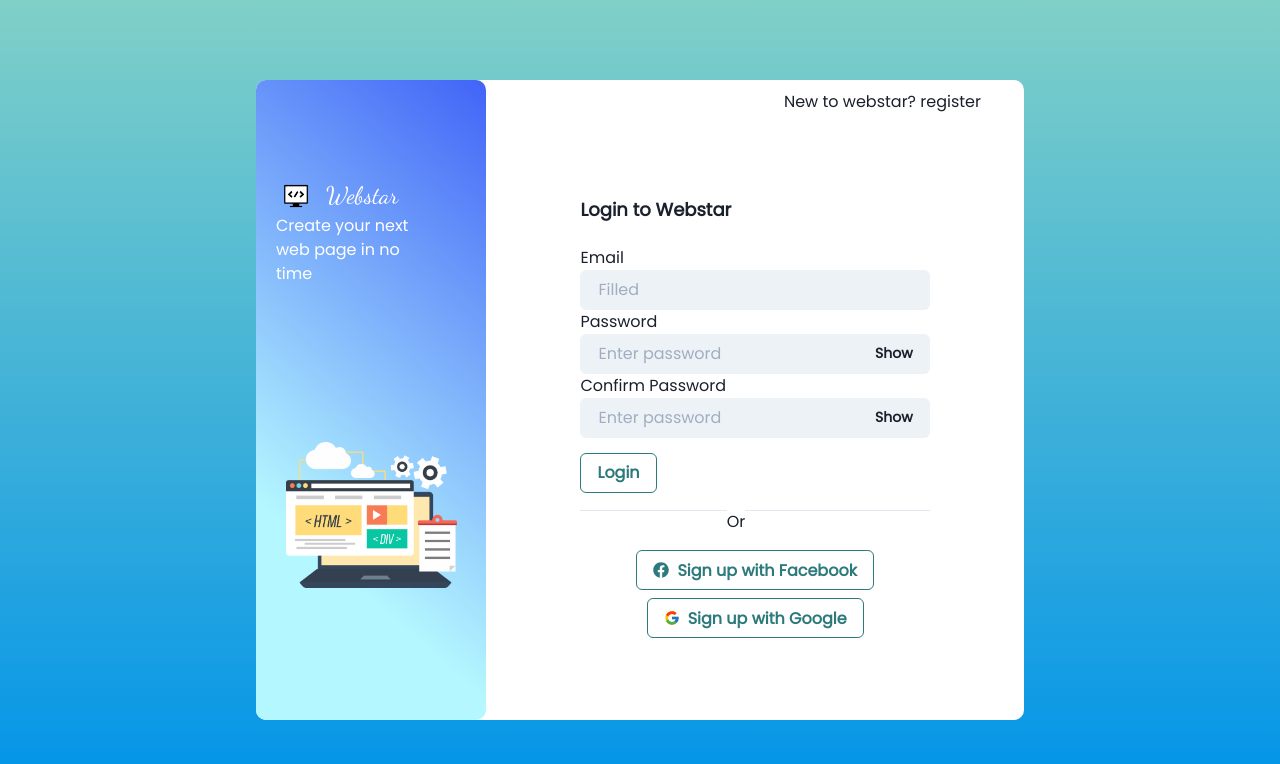
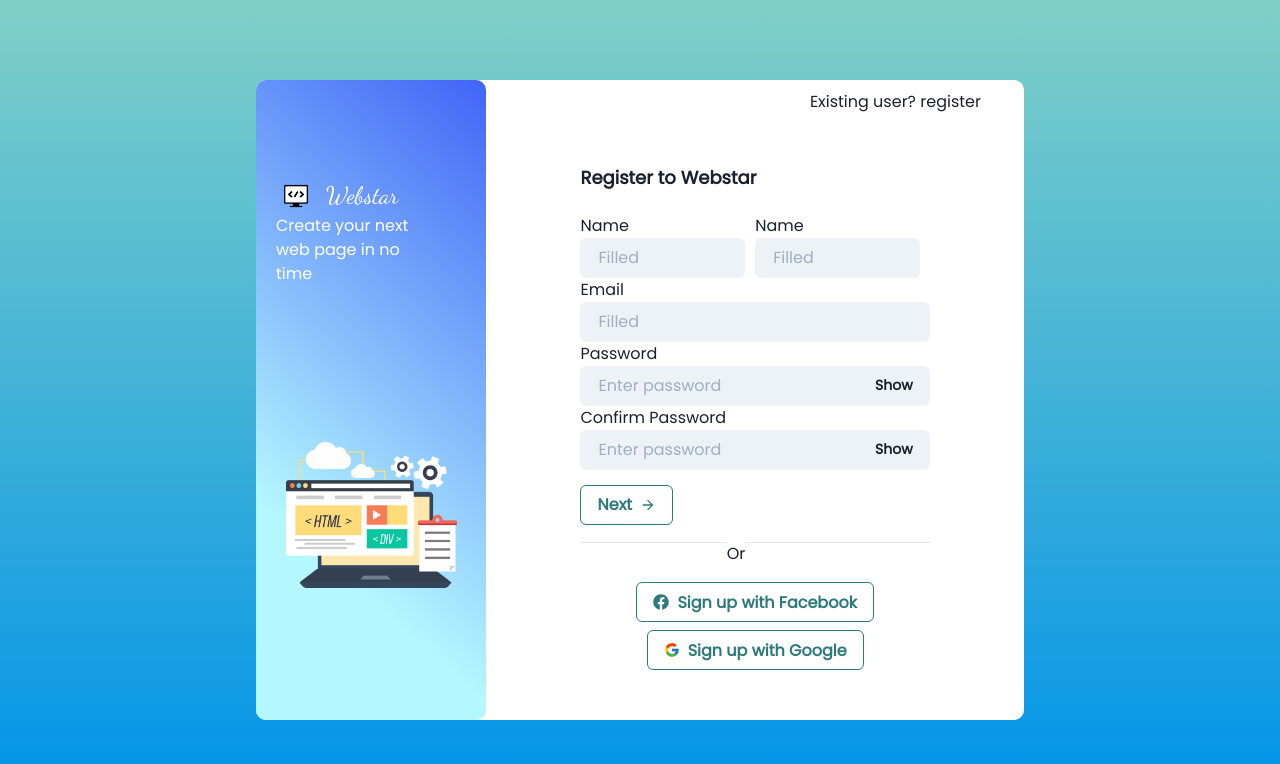
Before and after one commit to Alroyfernz/Intern-SignUpForm, a React (Create React App) app in the folder client/: page /register in a window 1280 px wide. Shown: the top 764 px of the page. Built offline with nearby package versions, Linux system fonts and the light colour scheme.

Commit message:
added react router routing to the project and initialised a mongo connection

```diff
--- a/client/src/App.js
+++ b/client/src/App.js
@@ -1,11 +1,22 @@
 import "./App.css";
 import Login from "./Componenets/Login";
 import Main from "./Componenets/Main";
+import { BrowserRouter as Router, Routes, Route } from "react-router-dom";
+
 function App() {
   return (
     <div className="App">
       {/* <Main /> */}
-      <Login />
+      <Router>
+        <Routes>
+          {/* <Route path="/" exact>
+
+          </Route> */}
+          <Route path="/register" element={<Main />} />
+
+          <Route path="/login" element={<Login />} />
+        </Routes>
+      </Router>
     </div>
   );
 }
--- a/client/src/Componenets/Login.js
+++ b/client/src/Componenets/Login.js
@@ -1,5 +1,6 @@
 import { Button, Input, InputGroup, InputRightElement } from "@chakra-ui/react";
 import React, { useState } from "react";
+import { Link } from "react-router-dom";
 import { FaFacebook } from "react-icons/fa";
 import { FcGoogle } from "react-icons/fc";
 import "./Main.css";
@@ -39,7 +40,7 @@
       <div className="right">
         <div className="title_right">
           <div className="existing">
-            New to webstar?<a href="/"> register</a>
+            New to webstar?<Link to="/register"> register</Link>
           </div>
         </div>
         <div className="right_wrapper">
--- a/client/src/Componenets/Main.js
+++ b/client/src/Componenets/Main.js
@@ -2,7 +2,7 @@
 import { FcGoogle } from "react-icons/fc";
 import { FaFacebook } from "react-icons/fa";
 import { Button, Input, InputGroup, InputRightElement } from "@chakra-ui/react";
-
+import { Link } from "react-router-dom";
 import { MdArrowForward } from "react-icons/md";
 import "./Main.css";
 
@@ -50,7 +50,7 @@
       <div className="right">
         <div className="title_right">
           <div className="existing">
-            Existing user?<a href="/"> login</a>
+            Existing user?<Link to="/login"> register</Link>
           </div>
         </div>
         <div className="right_wrapper">
```
Also changed, not shown: 2 other files (tests, documents, lock files or other folders).
